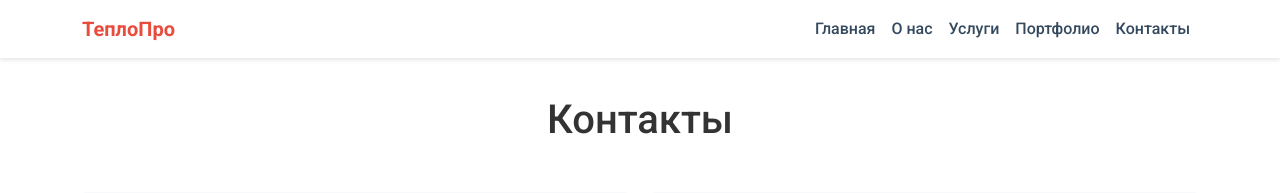
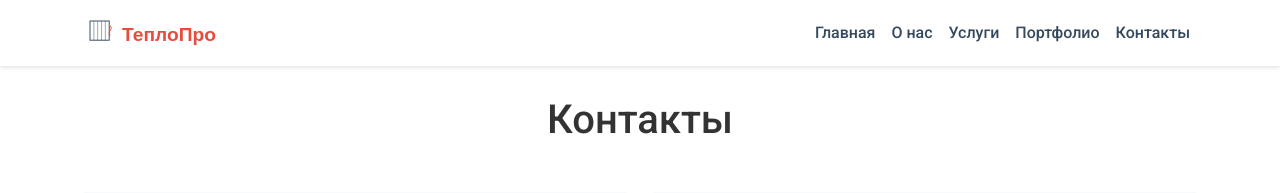
Before and after one commit to DmitryStitch/SiteOtoplenie, a Flask app: page /contacts in a window 1280 px wide. Shown: the top 193 px of the page. Run offline with Flask 3, Linux system fonts and the light colour scheme; some libraries are stand-ins or nearby versions.

Commit message:
Agent query: Я добавил логотип в шапку сайта. Он отображается корректно в навигационной панели?
Add company logo to the website header

Screenshot: https://storage.googleapis.com/screenshot-production-us-central1/1594a4d9-6685-42fd-935e-ceaa3bfe1e41/172d28ed-e3a6-4f54-9ff2-a80d841d93ed.jpg

```diff
--- a/templates/base.html
+++ b/templates/base.html
@@ -12,7 +12,9 @@
 <body>
     <nav class="navbar navbar-expand-lg navbar-light fixed-top">
         <div class="container">
-            <a class="navbar-brand" href="{{ url_for('index') }}">ТеплоПро</a>
+            <a class="navbar-brand" href="{{ url_for('index') }}">
+                <img src="{{ url_for('static', filename='img/logo.svg') }}" alt="ТеплоПро" height="40">
+            </a>
             <button class="navbar-toggler" type="button" data-bs-toggle="collapse" data-bs-target="#navbarNav">
                 <span class="navbar-toggler-icon"></span>
             </button>
```
Also changed, not shown: static/img/logo.svg (added).
